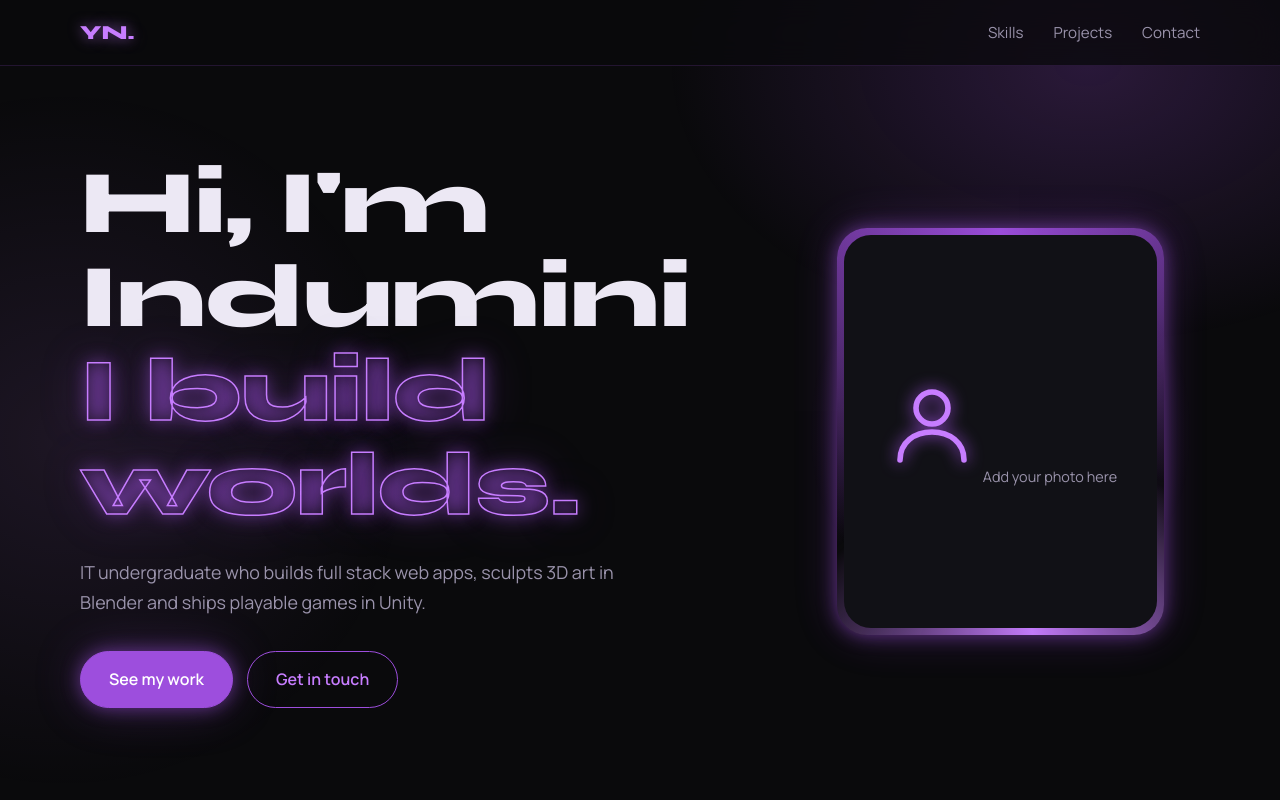
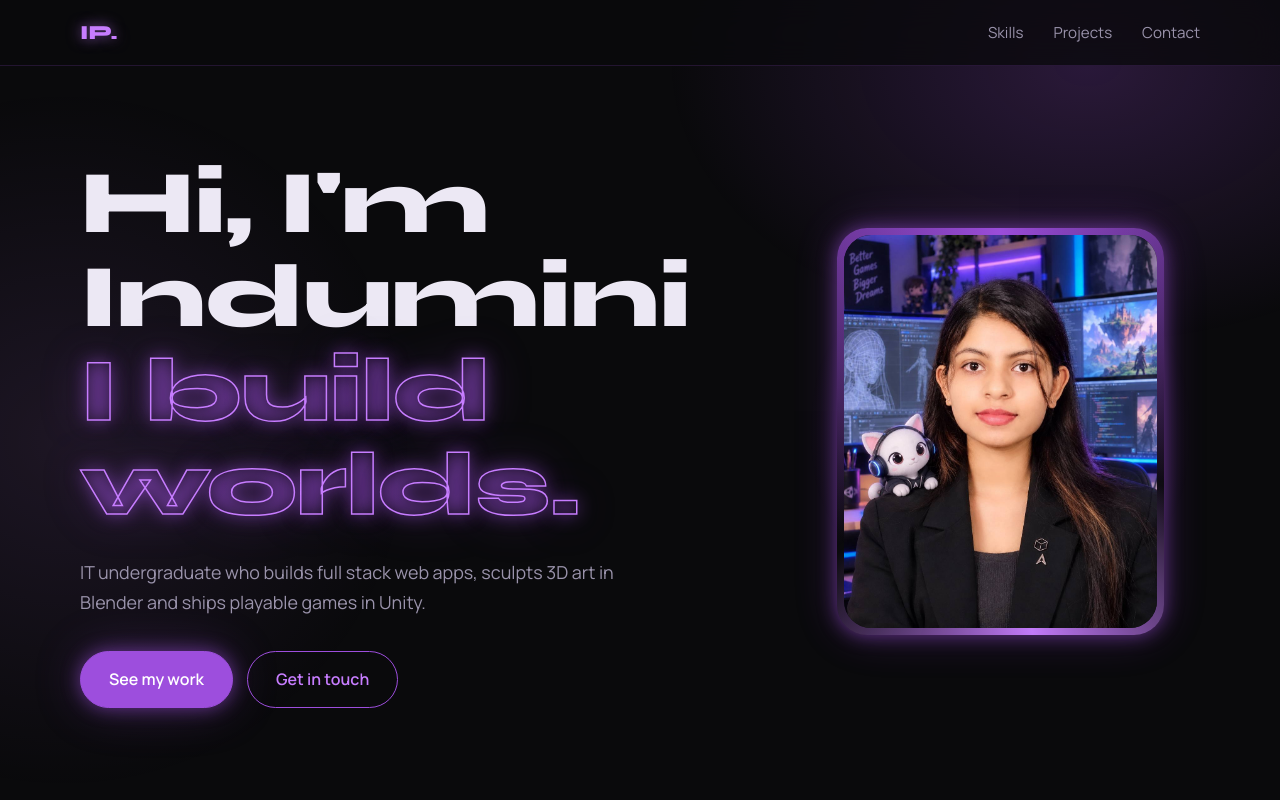
Before and after one commit to InduminiPaba/InduminiPaba.github.io, a plain HTML site: page index.html in a window 1280 px wide. Shown: the top 800 px of the page. Drawn offline with Linux system fonts and the light colour scheme.

Commit message:
Change logo text and update profile photo
Updated logo text and replaced placeholder image with actual photo.

```diff
--- a/index.html
+++ b/index.html
@@ -143,7 +143,7 @@ footer{padding:30px 0;text-align:center;color:var(--muted);font-size:.88rem;bord
 
 <nav>
   <div class="wrap">
-    <a href="#top" class="logo">YN.</a>
+    <a href="#top" class="logo">IP.</a>
     <ul>
       <li><a href="#skills">Skills</a></li>
       <li><a href="#fullstack">Projects</a></li>
@@ -165,9 +165,8 @@ footer{padding:30px 0;text-align:center;color:var(--muted);font-size:.88rem;bord
     <div class="profile">
       <div class="photo">
         <!-- Replace this block with: <img src="your-photo.jpg" alt="Your Name"> -->
-        <div class="placeholder">
-          <svg viewBox="0 0 24 24" fill="none" stroke-width="1.4" stroke-linecap="round"><circle cx="12" cy="8" r="4"/><path d="M4 21c0-4.4 3.6-7 8-7s8 2.6 8 7"/></svg>
-          Add your photo here
+        <img src="photo_2026-10-06_23-42-45.jpg" alt="Indumini Paba">
+
         </div>
       </div>
     </div>
```
